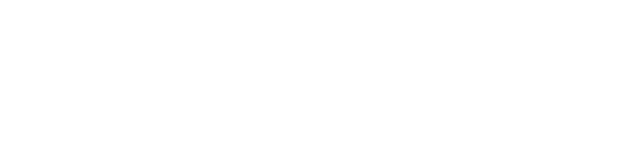
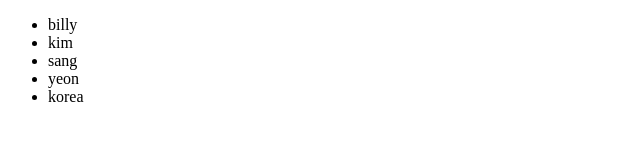
Before and after one commit to Billy-Kimm/git-tutorial, a plain HTML site: page about.html in a window 1280 px wide. Shown: the whole page, without its empty margins (0-640 px from the left). Drawn offline with Linux system fonts and the light colour scheme.

Commit message:
restore 1

```diff
--- a/about.html
+++ b/about.html
@@ -4,9 +4,15 @@
     <meta charset="UTF-8">
     <meta name="viewport" content="width=device-width, initial-scale=1.0">
     <meta http-equiv="X-UA-Compatible" content="ie=edge">
-    <title>Document</title>
+    <title>About Page</title>
 </head>
 <body>
-
+    <ul class="list" id="my-list">
+        <li>billy</li>
+        <li>kim</li>
+        <li>sang</li>
+        <li>yeon</li>
+        <li>korea</li>
+    </ul>
 </body>
 </html>
```
